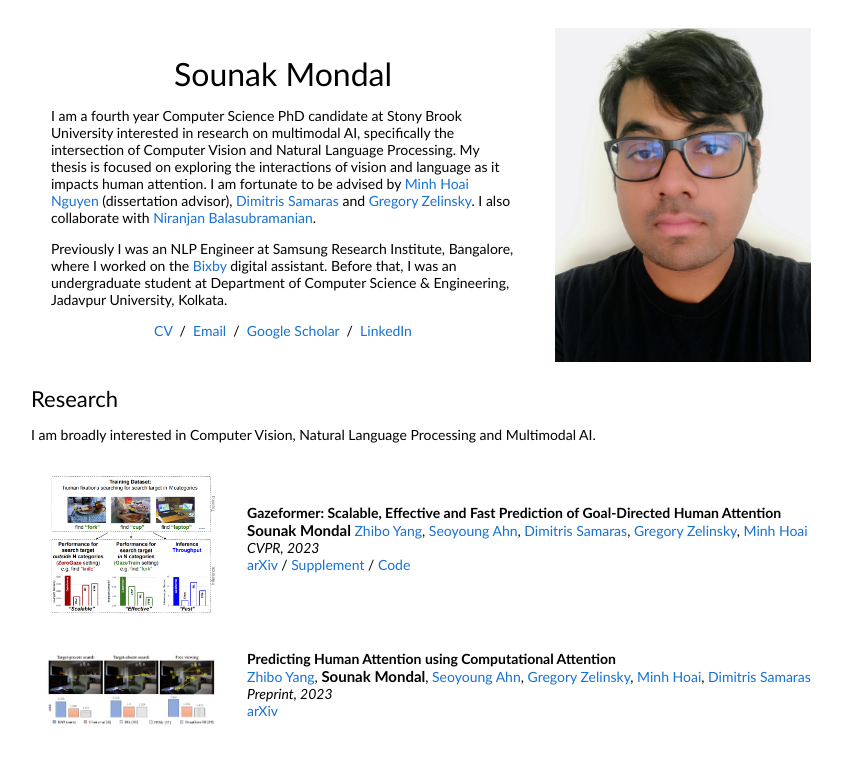
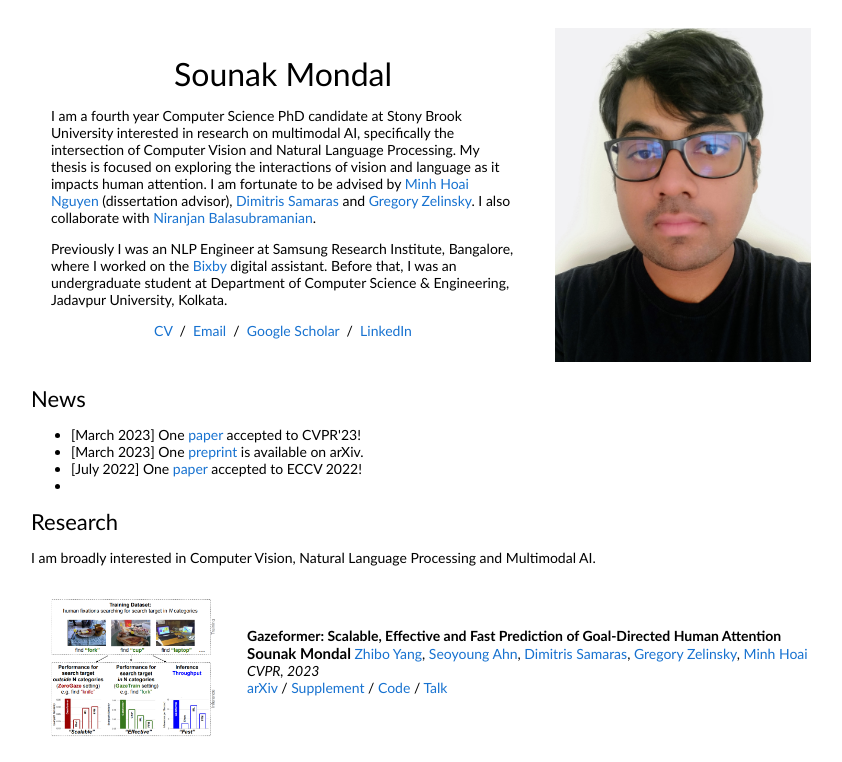
Before and after one commit to sounakcs/sounakcs.github.io, a plain HTML site: page index.html in a window 1280 px wide. Shown: the top 762 px of the page, without its empty margins (209-1051 px from the left). Drawn offline with Linux system fonts and the light colour scheme.

Commit message:
Update index.html

```diff
--- a/index.html
+++ b/index.html
@@ -36,6 +36,21 @@
           </tr>
         </tbody></table>
 
+	      <table style="width:100%;border:0px;border-spacing:0px;border-collapse:separate;margin-right:auto;margin-left:auto;"><tbody>
+            <tr>
+            <td style="padding:0px;width:100%;vertical-align:middle">
+              <heading>News</heading>
+              <ul>
+  <li>[March 2023] One <a href="https://openaccess.thecvf.com/content/CVPR2023/html/Mondal_Gazeformer_Scalable_Effective_and_Fast_Prediction_of_Goal-Directed_Human_Attention_CVPR_2023_paper.html">paper</a> accepted to CVPR'23!</li>
+  <li>[March 2023] One <a href="https://arxiv.org/abs/2303.09383">preprint</a> is available on arXiv.</li>
+  <li>[July 2022] One <a href="https://www.ecva.net/papers/eccv_2022/papers_ECCV/papers/136640051.pdf">paper</a> accepted to ECCV 2022!</li>
+  <li></li>
+</ul>
+            </td>
+          </tr>
+        </tbody></table>
+
+
 	<table style="width:100%;border:0px;border-spacing:0px;border-collapse:separate;margin-right:auto;margin-left:auto;"><tbody>
             <tr>
             <td style="padding:0px;width:100%;vertical-align:middle">
@@ -69,6 +84,8 @@
                   <a href="https://openaccess.thecvf.com/content/CVPR2023/supplemental/Mondal_Gazeformer_Scalable_Effective_CVPR_2023_supplemental.pdf">Supplement</a>
                   /
                   <a href="https://github.com/cvlab-stonybrook/Gazeformer/">Code</a>
+		  /
+		  <a href="https://www.youtube.com/watch?v=5ACbxDmvLZU">Talk</a>
                   <p></p>
                 </td>
               </tr>
```
